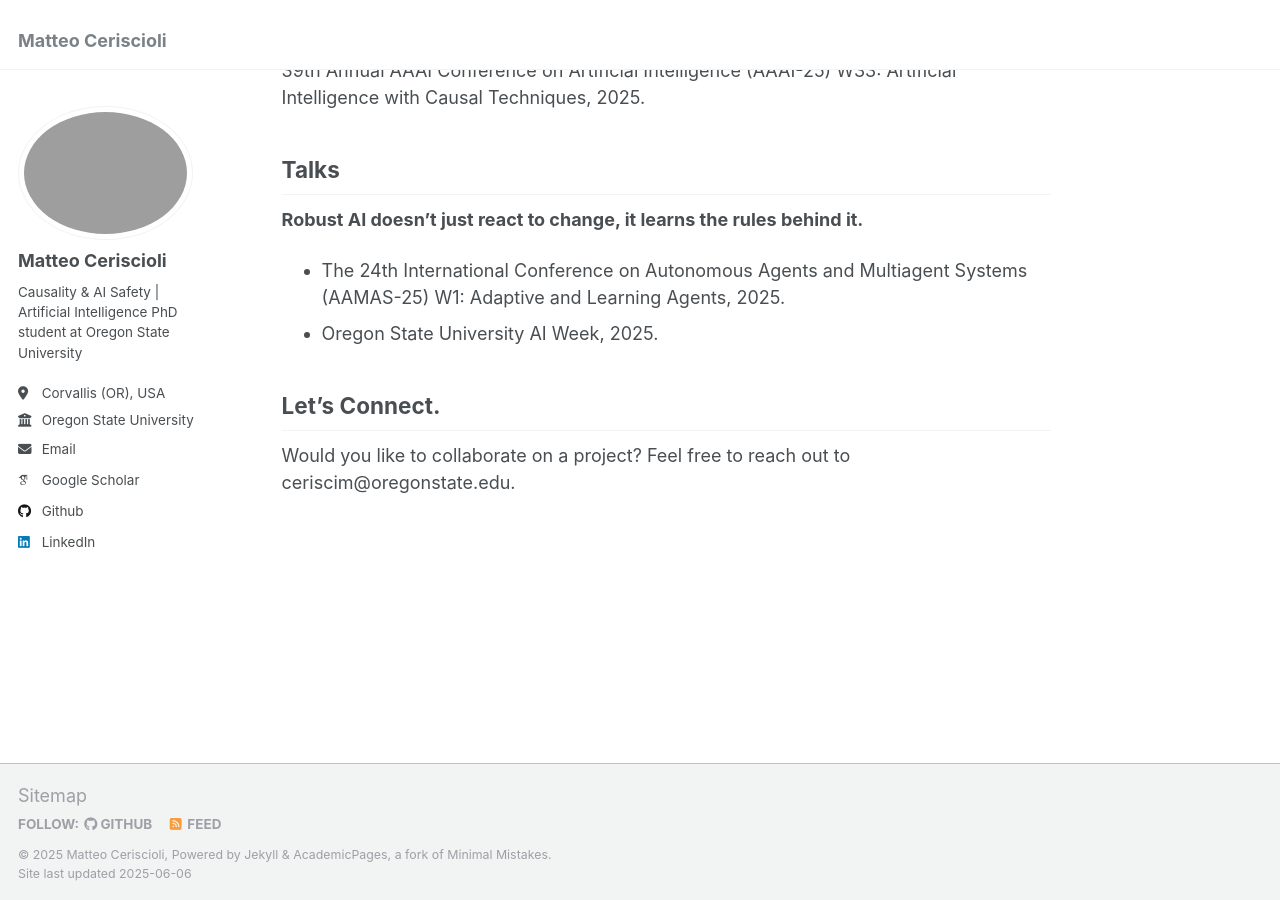
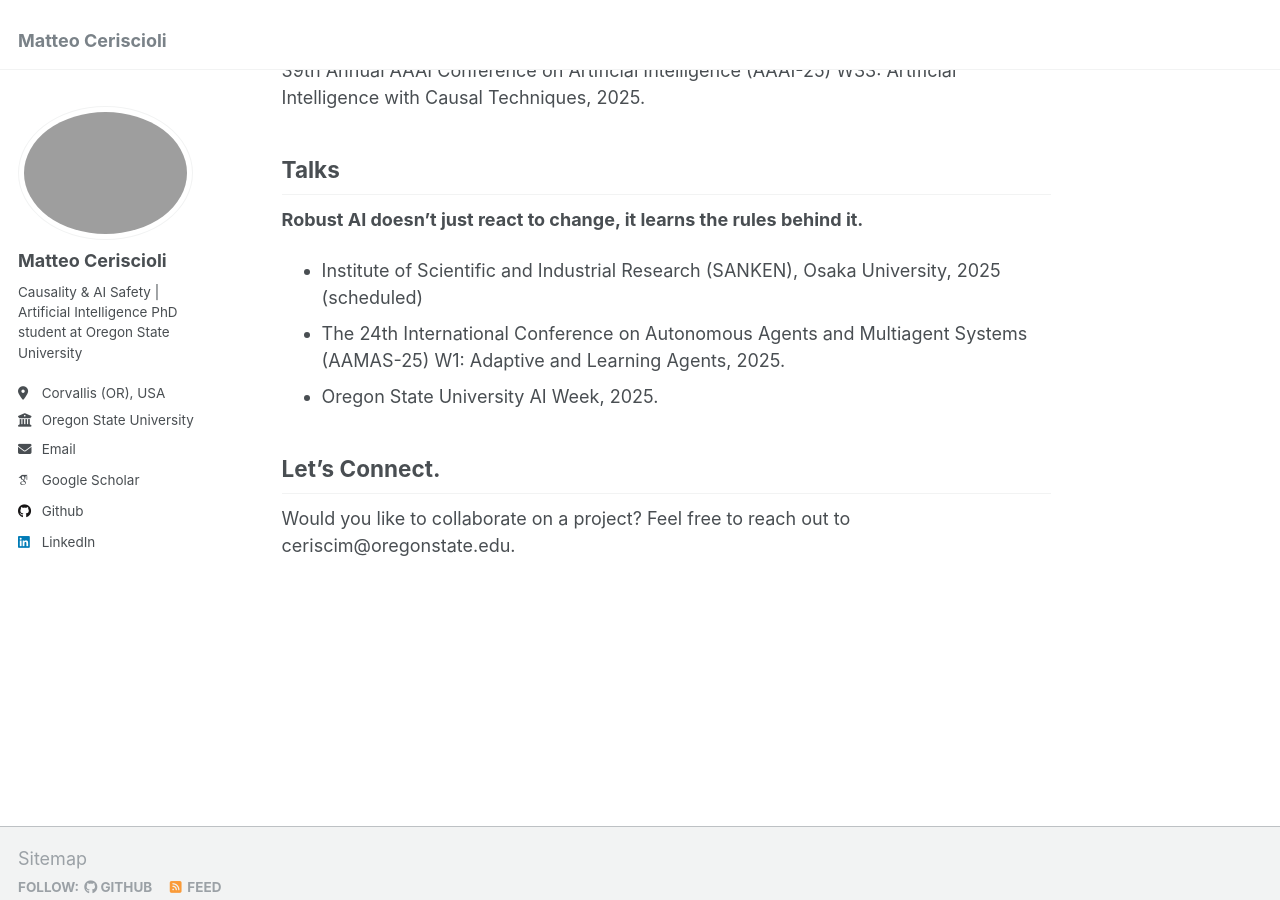
Before and after one commit to matteoceriscioli/matteoceriscioli.github.io, a Jekyll site: the page built from _pages/about.md, in a window 1280 px wide and 900 px high, scrolled down 795 px. Built offline with Jekyll 4.4.1, drawn with Linux system fonts in a browser that asks for light colours; some web fonts are replaced.

Commit message:
Update about.md

```diff
--- a/_pages/about.md
+++ b/_pages/about.md
@@ -29,6 +29,7 @@ World Models Even Under Mediation. 2025.
 ## Talks
 
 **Robust AI doesn’t just react to change, it learns the rules behind it.**
+- Institute of Scientific and Industrial Research (SANKEN), Osaka University, 2025 (scheduled)
 - The 24th International Conference on Autonomous Agents and Multiagent Systems (AAMAS-25) W1: Adaptive and Learning Agents, 2025.
 - Oregon State University AI Week, 2025.
 
```
